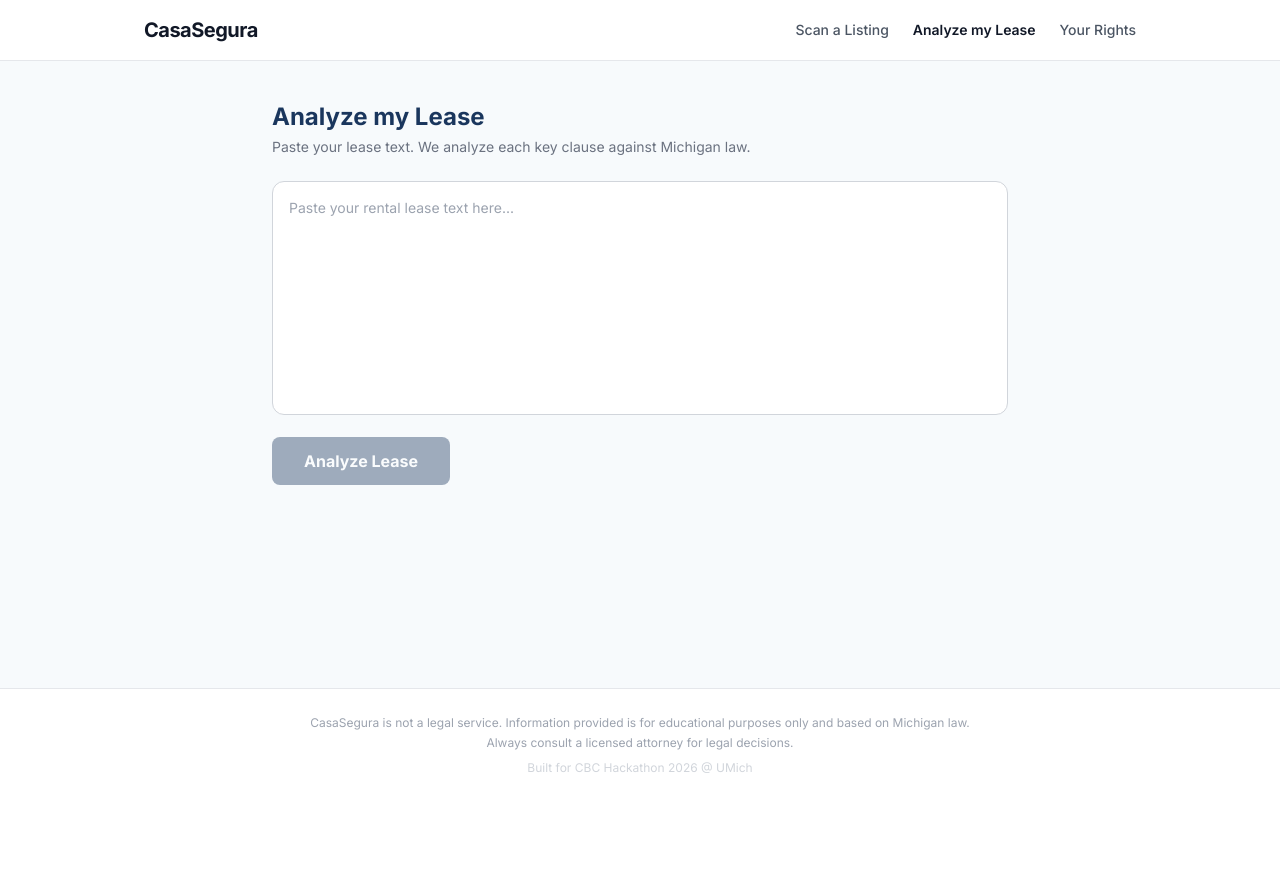
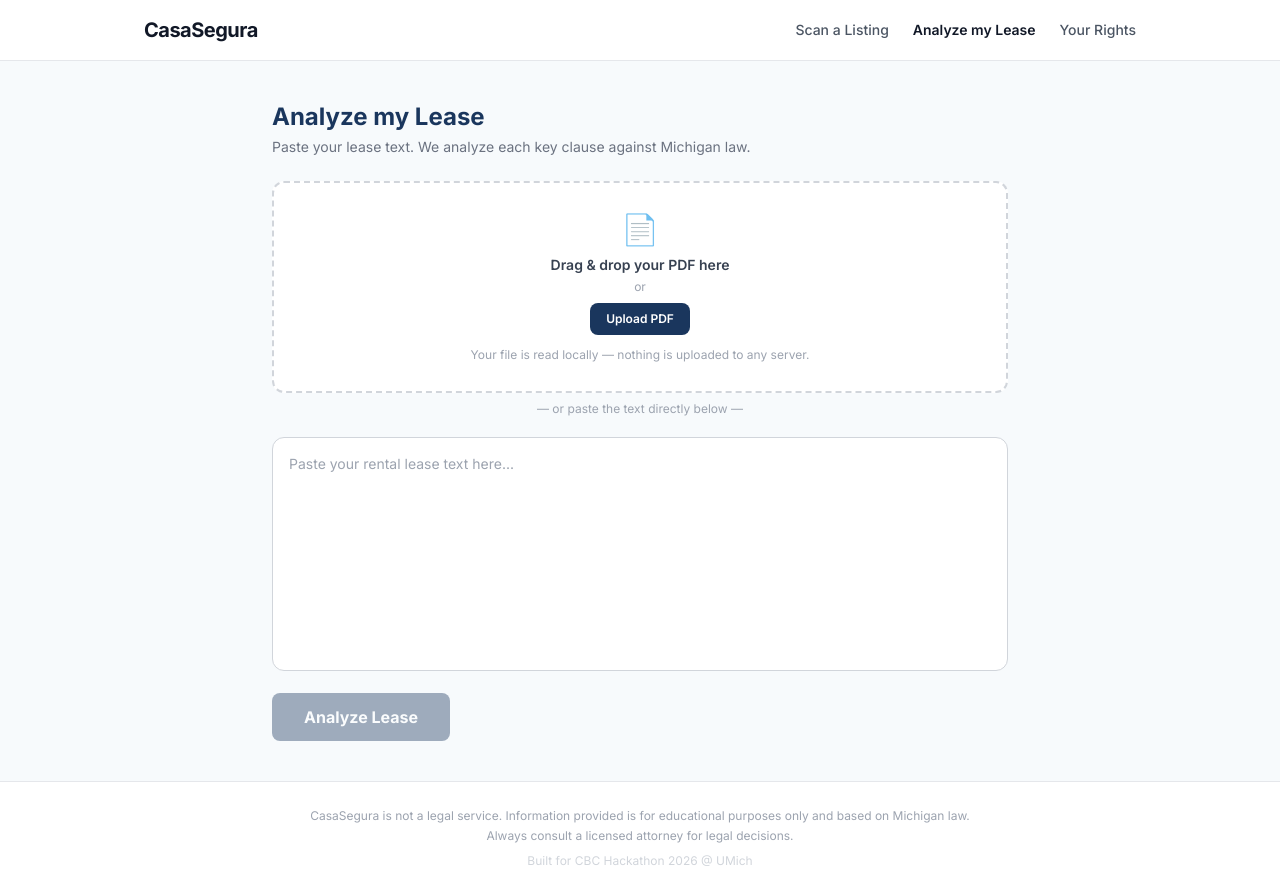
Before and after one commit to garciagonzalezguillermo10-ops/casasegura, a React (Vite) app: page /lease in a window 1280 px wide. Before the commit the page ends 800 px from the top, so only its background shows below. Built offline with nearby package versions, Linux system fonts and the light colour scheme.

Commit message:
add PDF uploader to AnalyzeLease (correct file)

```diff
--- a/src/pages/AnalyzeLease.jsx
+++ b/src/pages/AnalyzeLease.jsx
@@ -1,5 +1,11 @@
-import { useState } from 'react'
+import { useState, useRef } from 'react'
 import Layout from '../components/Layout'
+import * as pdfjsLib from 'pdfjs-dist'
+
+pdfjsLib.GlobalWorkerOptions.workerSrc = new URL(
+  'pdfjs-dist/build/pdf.worker.min.mjs',
+  import.meta.url
+).toString()
 
 const MOCK_CLAUSES = [
   {
@@ -94,6 +100,139 @@ function Summary({ clauses }) {
   )
 }
 
+function PdfUploader({ onText }) {
+  const [pdfState, setPdfState] = useState('idle') // idle | reading | done | error
+  const [fileName, setFileName] = useState('')
+  const [pdfError, setPdfError] = useState('')
+  const [dragging, setDragging] = useState(false)
+  const inputRef = useRef(null)
+
+  async function readPdf(file) {
+    if (!file || file.type !== 'application/pdf') {
+      setPdfError('Please upload a valid PDF file.')
+      setPdfState('error')
+      return
+    }
+    setFileName(file.name)
+    setPdfState('reading')
+    setPdfError('')
+    try {
+      const buffer = await file.arrayBuffer()
+      const pdf = await pdfjsLib.getDocument({ data: buffer }).promise
+      const pages = []
+      for (let i = 1; i <= pdf.numPages; i++) {
+        const page = await pdf.getPage(i)
+        const content = await page.getTextContent()
+        pages.push(content.items.map((item) => item.str).join(' '))
+      }
+      const extracted = pages.join('\n\n').trim()
+      if (!extracted) {
+        setPdfError('Could not extract text from this PDF. It may be a scanned image — try copying the text manually.')
+        setPdfState('error')
+        return
+      }
+      onText(extracted)
+      setPdfState('done')
+    } catch {
+      setPdfError('Failed to read the PDF. Please try again or paste the text manually.')
+      setPdfState('error')
+    }
+  }
+
+  function handleDrop(e) {
+    e.preventDefault()
+    setDragging(false)
+    const file = e.dataTransfer.files?.[0]
+    if (file) readPdf(file)
+  }
+
+  return (
+    <div className="mb-5">
+      <div
+        onDragOver={(e) => { e.preventDefault(); setDragging(true) }}
+        onDragLeave={() => setDragging(false)}
+        onDrop={handleDrop}
+        className={`border-2 border-dashed rounded-xl px-6 py-7 text-center transition cursor-pointer ${
+          dragging
+            ? 'border-primary bg-blue-50'
+            : pdfState === 'done'
+            ? 'border-green-400 bg-green-50'
+            : pdfState === 'error'
+            ? 'border-red-300 bg-red-50'
+            : 'border-gray-300 bg-white hover:border-primary hover:bg-blue-50'
+        }`}
+        onClick={() => pdfState !== 'reading' && inputRef.current.click()}
+      >
+        <input
+          ref={inputRef}
+          type="file"
+          accept="application/pdf"
+          className="hidden"
+          onChange={(e) => { const f = e.target.files?.[0]; if (f) readPdf(f); e.target.value = '' }}
+        />
+
+        {pdfState === 'idle' && (
+          <>
+            <p className="text-3xl mb-2">📄</p>
+            <p className="text-sm font-semibold text-gray-700">Drag & drop your PDF here</p>
+            <p className="text-xs text-gray-400 mt-1">or</p>
+            <button
+              type="button"
+              className="mt-2 bg-primary text-white text-xs font-semibold px-4 py-2 rounded-lg hover:bg-blue-700 transition"
+              onClick={(e) => { e.stopPropagation(); inputRef.current.click() }}
+            >
+              Upload PDF
+            </button>
+            <p className="text-xs text-gray-400 mt-3">Your file is read locally — nothing is uploaded to any server.</p>
+          </>
+        )}
+
+        {pdfState === 'reading' && (
+          <>
+            <p className="text-3xl mb-2 animate-pulse">⏳</p>
+            <p className="text-sm font-semibold text-gray-600 animate-pulse">Reading PDF...</p>
+            <p className="text-xs text-gray-400 mt-1">{fileName}</p>
+          </>
+        )}
+
+        {pdfState === 'done' && (
+          <>
+            <p className="text-3xl mb-2">✅</p>
+            <p className="text-sm font-semibold text-green-700">{fileName}</p>
+            <p className="text-xs text-green-600 mt-1">Text extracted — ready to analyze</p>
+            <button
+              type="button"
+              className="mt-3 text-xs text-gray-400 hover:text-gray-600 underline"
+              onClick={(e) => { e.stopPropagation(); setPdfState('idle'); setFileName(''); onText('') }}
+            >
+              Remove file
+            </button>
+          </>
+        )}
+
+        {pdfState === 'error' && (
+          <>
+            <p className="text-3xl mb-2">❌</p>
+            <p className="text-sm font-semibold text-red-600">Could not read the PDF</p>
+            <p className="text-xs text-red-500 mt-1 max-w-xs mx-auto">{pdfError}</p>
+            <button
+              type="button"
+              className="mt-3 text-xs text-primary hover:underline"
+              onClick={(e) => { e.stopPropagation(); setPdfState('idle'); setFileName(''); setPdfError('') }}
+            >
+              Try again
+            </button>
+          </>
+        )}
+      </div>
+
+      {pdfState === 'idle' && (
+        <p className="text-xs text-gray-400 text-center mt-2">— or paste the text directly below —</p>
+      )}
+    </div>
+  )
+}
+
 export default function AnalyzeLease() {
   const [text, setText] = useState('')
   const [result, setResult] = useState(null)
@@ -116,6 +255,8 @@ export default function AnalyzeLease() {
         <p className="text-gray-500 mb-6 text-sm">
           Paste your lease text. We analyze each key clause against Michigan law.
         </p>
+
+        <PdfUploader onText={(t) => { setText(t); setResult(null) }} />
 
         <textarea
           className="w-full border border-gray-300 rounded-xl p-4 text-sm text-gray-800 focus:outline-none focus:ring-2 focus:ring-primary resize-none bg-white"
```
